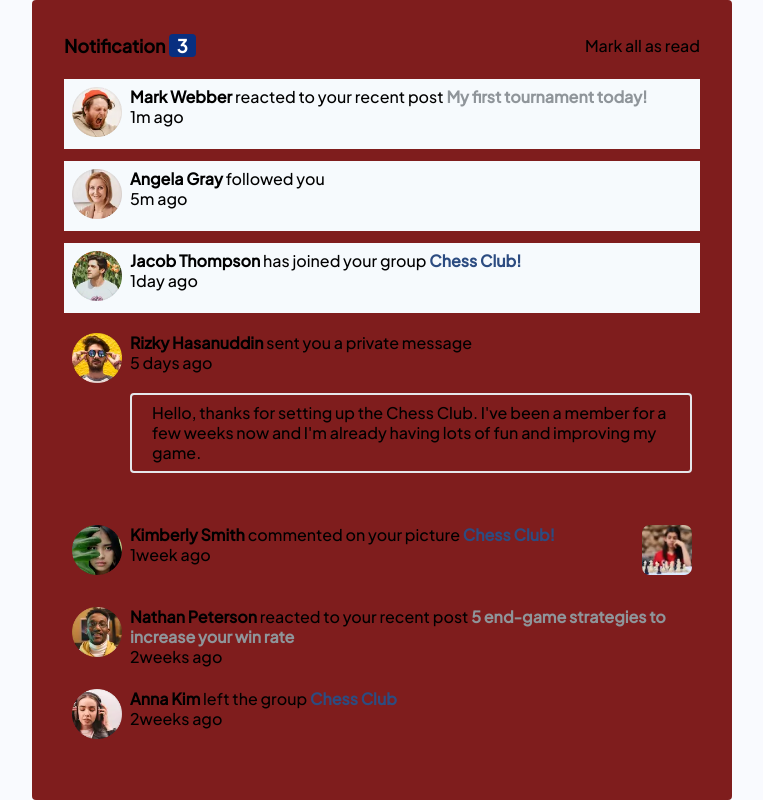
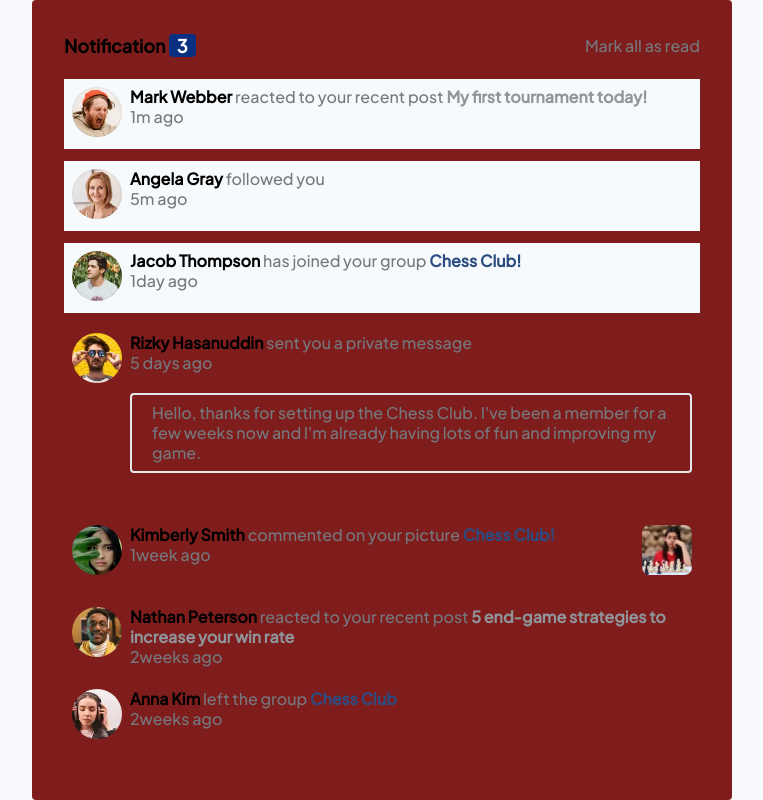
Before and after one commit to vincemarq01/Notification-Page, a plain HTML site: page index.html in a window 1280 px wide. Shown: the whole page, without its empty margins (258-1021 px from the left). Drawn offline with nearby package versions, Linux system fonts and the light colour scheme.

Commit message:
change text color

```diff
--- a/index.html
+++ b/index.html
@@ -14,6 +14,9 @@
 			body {
 				font-family: "Plus Jakarta Sans", sans-serif;
 			}
+			p {
+				color: #75787d;
+			}
 		</style>
 	</head>
 
@@ -21,7 +24,7 @@
 		<div class="w-[700px] h-[800px] bg-red-900 px-8 py-8 bg-[#FFFFFF] rounded">
 			<div class="flex justify-between">
 				<h1 class="font-bold xl:text-[18px]">Notification <span class="bg-[#082F80] px-2 py-0 text-white rounded">3</span></h1>
-				<button class="hover:text-[#1B3269]">Mark all as read</button>
+				<button class="text-[#75787D] hover:text-[#1B3269]">Mark all as read</button>
 			</div>
 
 			<div class="py-5 space-y-3">
@@ -40,7 +43,7 @@
 
 				<div class="bg-[#F6FAFD] flex h-[70px] p-2 xl:text-[16px] sm:text-sm text-[13px] gap-2">
 					<img class="h-[50px] w-[50px]" src="./assets/images/avatar-jacob-thompson.webp" alt="jacob" />
-					<p>
+					<p class="">
 						<span class="font-bold text-black hover:text-[#1B3269] cursor-pointer">Jacob Thompson </span>has joined your group
 						<span class="font-bold text-[#2C4C81] cursor-pointer">Chess Club!</span><br /><span>1day ago</span>
 					</p>
```
